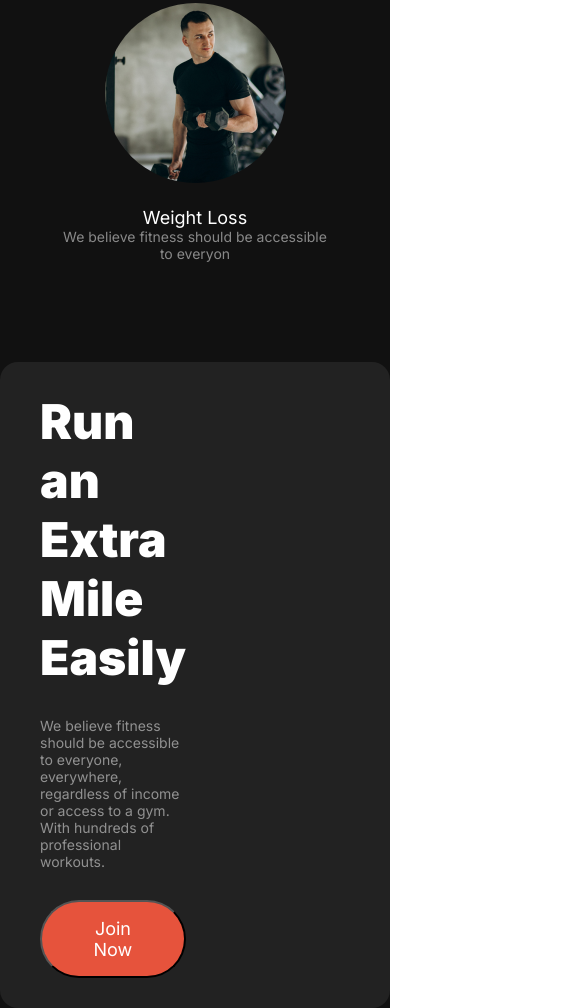
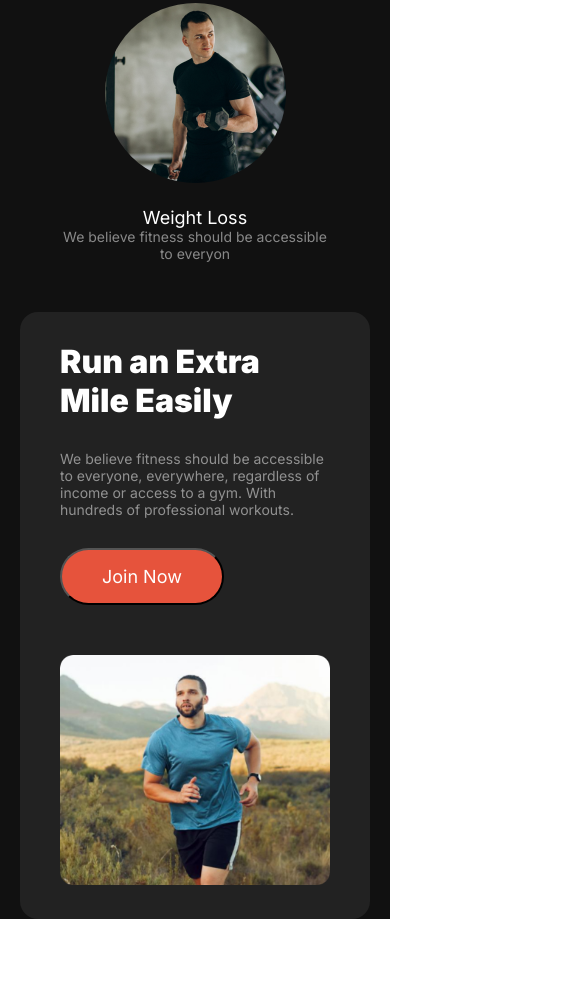
Before and after one commit to MaksumulEmon/Body-Fitness, a plain HTML site: page index.html in a window 390 px wide. Shown: the part 2232-3240 px from the top of the page, 585 px wide, since content can reach past the window. After the commit the page ends 3171 px from the top, so only its background shows below. Drawn offline with Linux system fonts and the light colour scheme.

Commit message:
Run Section Responsive

```diff
--- a/styles.css
+++ b/styles.css
@@ -274,10 +274,10 @@
     margin-top: 100px;
 }
 
-.left-banner-run button{
+.left-banner-run button {
     border-radius: 42px;
     background: rgba(230, 83, 60, 1);
-    padding: 16px 40px ;
+    padding: 16px 40px;
     max-width: 225px;
     color: #FFFFFF;
     font-size: 1.125rem;
@@ -302,9 +302,7 @@
 
 }
 
-.btn-run{
-
-}
+.btn-run {}
 
 /* Responsie */
 @media screen and (max-width:576px) {
@@ -397,4 +395,20 @@
         margin-top: 30px;
     }
 
+    /* Run Section */
+
+    .run-section {
+        grid-template-columns: repeat(1, 1fr);
+        margin: 20px;
+        margin-top: 50px;
+        gap: 50px;
+    }
+
+    .left-banner-run h2 {
+        font-size: 2rem;
+    }
+
+     .run-section img {
+        max-width: 100%;
+     }
 }
```
